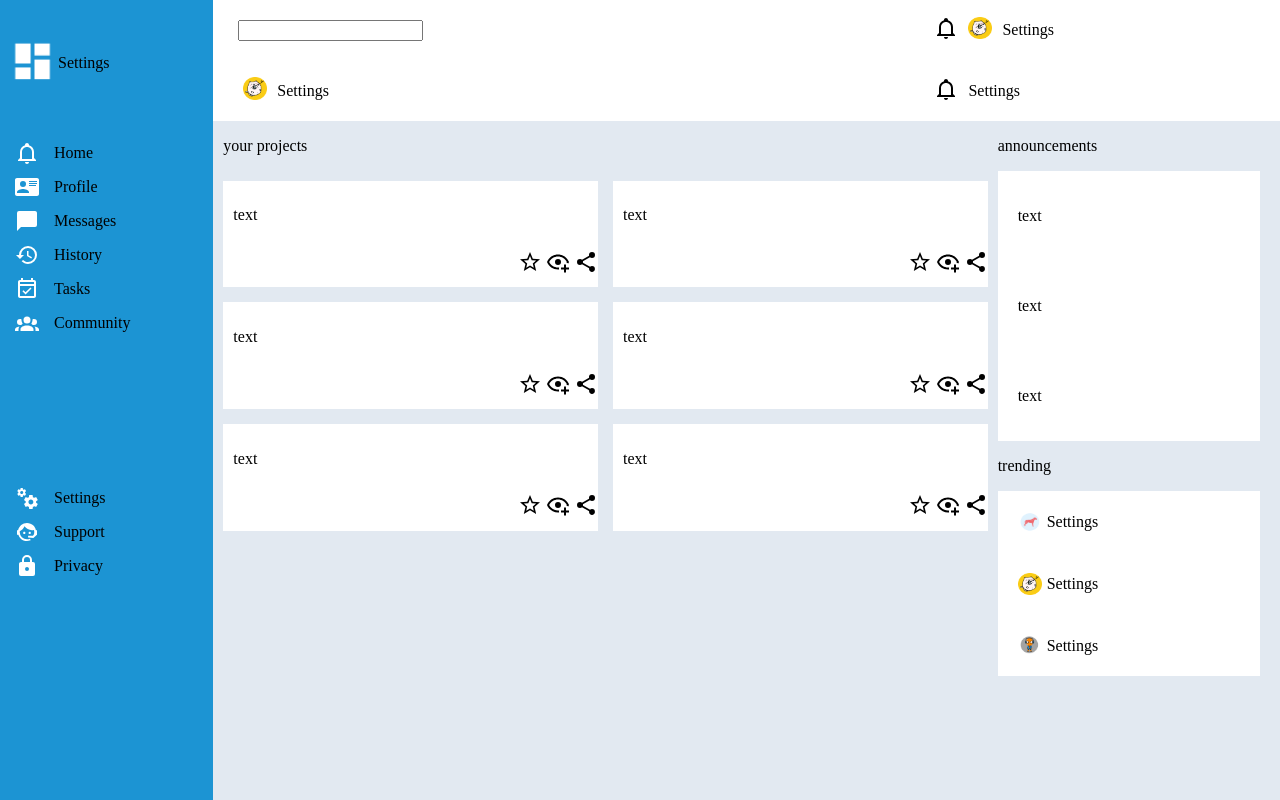
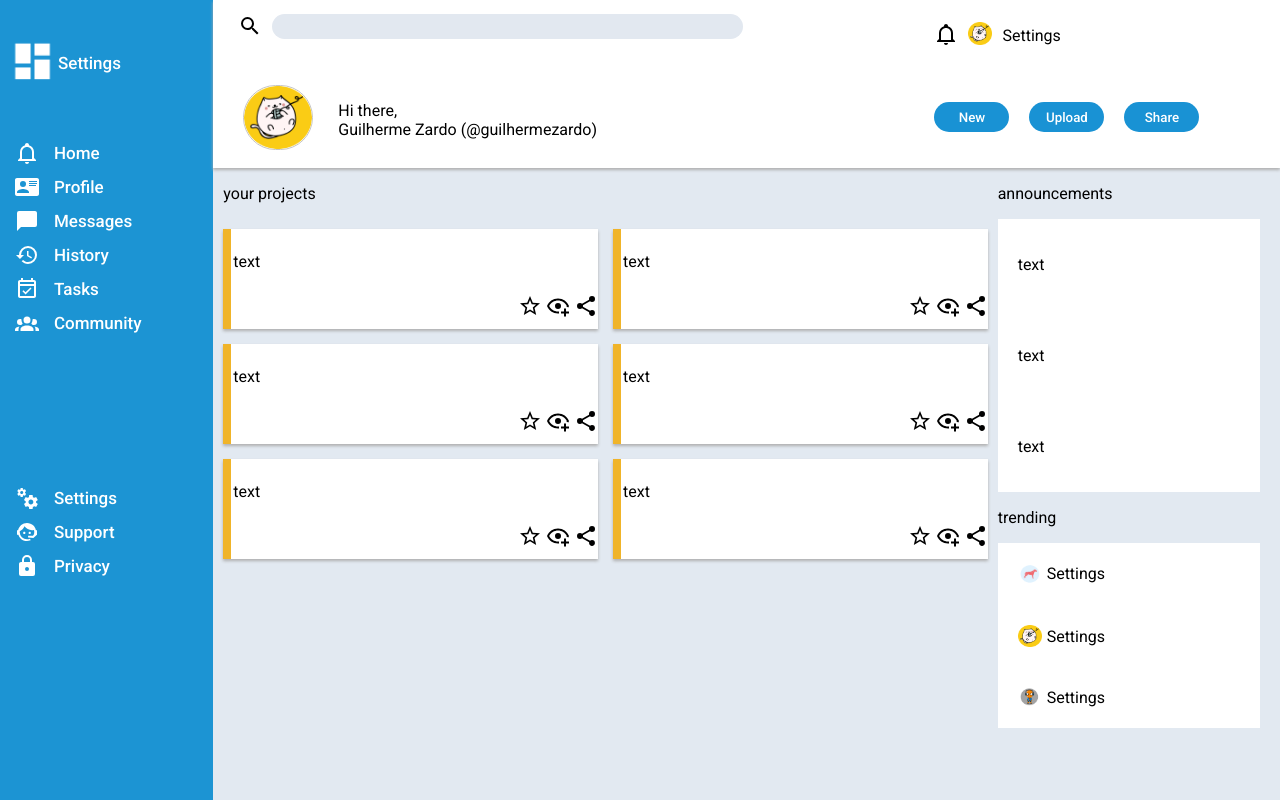
Before and after one commit to GuilhermeZardo1/odin-admin-dashboard, a plain HTML site: page index.html in a window 1280 px wide. Drawn offline with Linux system fonts and the light colour scheme.

Commit message:
inserir textos nos projetos e arrumar o resto do header

```diff
--- a/index.html
+++ b/index.html
@@ -7,7 +7,7 @@
     <link rel="stylesheet" href="style.css">
     <link rel="preconnect" href="https://fonts.googleapis.com">
     <link rel="preconnect" href="https://fonts.gstatic.com" crossorigin>
-    <link href="https://fonts.googleapis.com/css2?family=Roboto:ital,wght@0,300;0,900;1,100&display=swap" rel="stylesheet">
+    <link href="https://fonts.googleapis.com/css2?family=Roboto:ital,wght@0,100;0,300;0,400;0,500;0,700;0,900;1,100;1,300;1,400;1,500;1,700;1,900&display=swap" rel="stylesheet">
 </head>
 
 <div class="container">
@@ -40,7 +40,15 @@ Home</li>
 
     <div class="header">
         <div class="search-bar">
-            <input type="search" id="bar">
+            <div><div class="search-img clickable">
+                <svg xmlns="http://www.w3.org/2000/svg" viewBox="0 0 24 24"><title>magnify</title><path d="M9.5,3A6.5,6.5 0 0,1 16,9.5C16,11.11 15.41,12.59 14.44,13.73L14.71,14H15.5L20.5,19L19,20.5L14,15.5V14.71L13.73,14.44C12.59,15.41 11.11,16 9.5,16A6.5,6.5 0 0,1 3,9.5A6.5,6.5 0 0,1 9.5,3M9.5,5C7,5 5,7 5,9.5C5,12 7,14 9.5,14C12,14 14,12 14,9.5C14,7 12,5 9.5,5Z" /></svg>
+            </div>
+            </div>
+            <div>
+            <form id="myform" method="get" action="#">
+            <input class="search-input" type="text" id="searchresult" name="searchresult" value=""><br><br>
+            </form>
+            </div>
         </div>
         <div class="user-name">
             <li><svg xmlns="http://www.w3.org/2000/svg" viewBox="0 0 24 24"><title>bell-outline</title><path d="M10 21H14C14 22.1 13.1 23 12 23S10 22.1 10 21M21 19V20H3V19L5 17V11C5 7.9 7 5.2 10 4.3V4C10 2.9 10.9 2 12 2S14 2.9 14 4V4.3C17 5.2 19 7.9 19 11V17L21 19M17 11C17 8.2 14.8 6 12 6S7 8.2 7 11V18H17V11Z" /></svg></li>
@@ -48,12 +56,17 @@ Home</li>
             Settings
         </div>
         <div class="hi-there">
-            <li><img class="menu-icon" src="./img/cat.png"></li>
-            Settings
+            <li><img class="profile-pic-large" src="./img/cat.png"></li>
+            <div class="name-greeting">
+                    <div class="greeting">Hi there,</div>
+                    <div class="name">Guilherme Zardo (@guilhermezardo)</div>
+            </div>
+
         </div>
         <div class="buttons">
-            <li><svg xmlns="http://www.w3.org/2000/svg" viewBox="0 0 24 24"><title>bell-outline</title><path d="M10 21H14C14 22.1 13.1 23 12 23S10 22.1 10 21M21 19V20H3V19L5 17V11C5 7.9 7 5.2 10 4.3V4C10 2.9 10.9 2 12 2S14 2.9 14 4V4.3C17 5.2 19 7.9 19 11V17L21 19M17 11C17 8.2 14.8 6 12 6S7 8.2 7 11V18H17V11Z" /></svg></li>
-            Settings
+            <button class="head-button clickable">New</button>
+            <button class="head-button clickable">Upload</button>
+            <button class="head-button clickable">Share</button>
         </div>
     </div>
 
--- a/style.css
+++ b/style.css
@@ -1,3 +1,10 @@
+* {
+    box-sizing: border-box;
+    font-family: 'Roboto', sans-serif;
+}
+
+
+
 html, body {
     margin: 0;
     height: 100%;
@@ -29,6 +36,9 @@ html, body {
     grid-template-rows: repeat(12, auto);
     height: 100%;
     background-color: #1c94d3;
+    font-size: 17px;
+    font-weight: 500;
+    color: white;
 }
 
 .side-bar li{
@@ -37,6 +47,7 @@ html, body {
     padding-left: 15px;
     gap: 15px;
     padding-bottom: 10px;
+
 }
 
 .right-side{
@@ -50,6 +61,22 @@ html, body {
     grid-row: 1/3;
     display: grid;
     grid-template-columns: 2fr 1fr;
+    box-shadow: 0px 2px 3px rgb(175, 175, 175);
+    position: relative;
+
+
+}
+
+.head-button {
+    color: white;
+    font-weight: 500;
+    background-color: rgba(25,146,212,255);
+    width: 75px;
+    height: 30px;
+    border-radius: 15px;
+    border: none;
+    margin-bottom: 5px;
+    margin-right: 10px;
 }
 
 .first-menu{
@@ -89,14 +116,36 @@ html, body {
     min-height: 350px;
 
 
+
 }
 
+.search-image{
+
+    display: flex;
+    align-items: center;
+}
+
+.my-form{
+
+
+    display: flex;
+    align-items: center;
+}
 
 .project{
     background-color: white;
     display: grid;
+    box-shadow: 0px 2px 3px rgb(175, 175, 175);
+    background-image: linear-gradient(left, #f0b429, #f0b429 2%, transparent 2%, transparent 100%);
+    background-image: -webkit-linear-gradient(left, #f0b429, #f0b429 2%, transparent 2%, transparent 100%)
 }
 
+.profile-pic-large {
+    width: 70px;
+    border-radius: 50px;
+    border: 1px solid rgb(197, 197, 197);
+    margin-right: 15px;
+}
 
 
 .menu-icon{
@@ -109,11 +158,6 @@ ul,li{
     list-style: none;
 }
 
-.search-bar{
-
-
-
-}
 
 .side-content{
     background-color: #e2e9f1;
@@ -133,10 +177,10 @@ ul,li{
 .background-trendings{
     background-color: white;
 }
+
 .announcements{
 
     padding-right: 20px;
-
 
 }
 
@@ -200,6 +244,7 @@ img{
     padding: 10px;
     padding: 10px 10px 10px 30px;
 
+
 }
 
 .buttons{
@@ -212,7 +257,20 @@ img{
 
 .search-bar{
     display: flex;
-    align-items: center;
+    align-self: center;
     padding: 10px 10px 10px 25px;
+    gap: 10px;
 
 }
+
+
+.search-input {
+    padding-left: 10px;
+    width: 45vw;
+    max-width: 471px;
+    height: 25px;
+    background-color: rgba(226,232,240,255);
+    border: none;
+    border-radius: 15px;
+
+}
```
Also changed, not shown: fonts/Roboto-Black.ttf (added), fonts/Roboto-BlackItalic.ttf (added), fonts/Roboto-Bold.ttf (added), fonts/Roboto-BoldItalic.ttf (added), fonts/Roboto-Italic.ttf (added), fonts/Roboto-Light.ttf (added), fonts/Roboto-LightItalic.ttf (added), fonts/Roboto-Medium.ttf (added), fonts/Roboto-MediumItalic.ttf (added), fonts/Roboto-Regular.ttf (added), fonts/Roboto-Thin.ttf (added), fonts/Roboto-ThinItalic.ttf (added).
